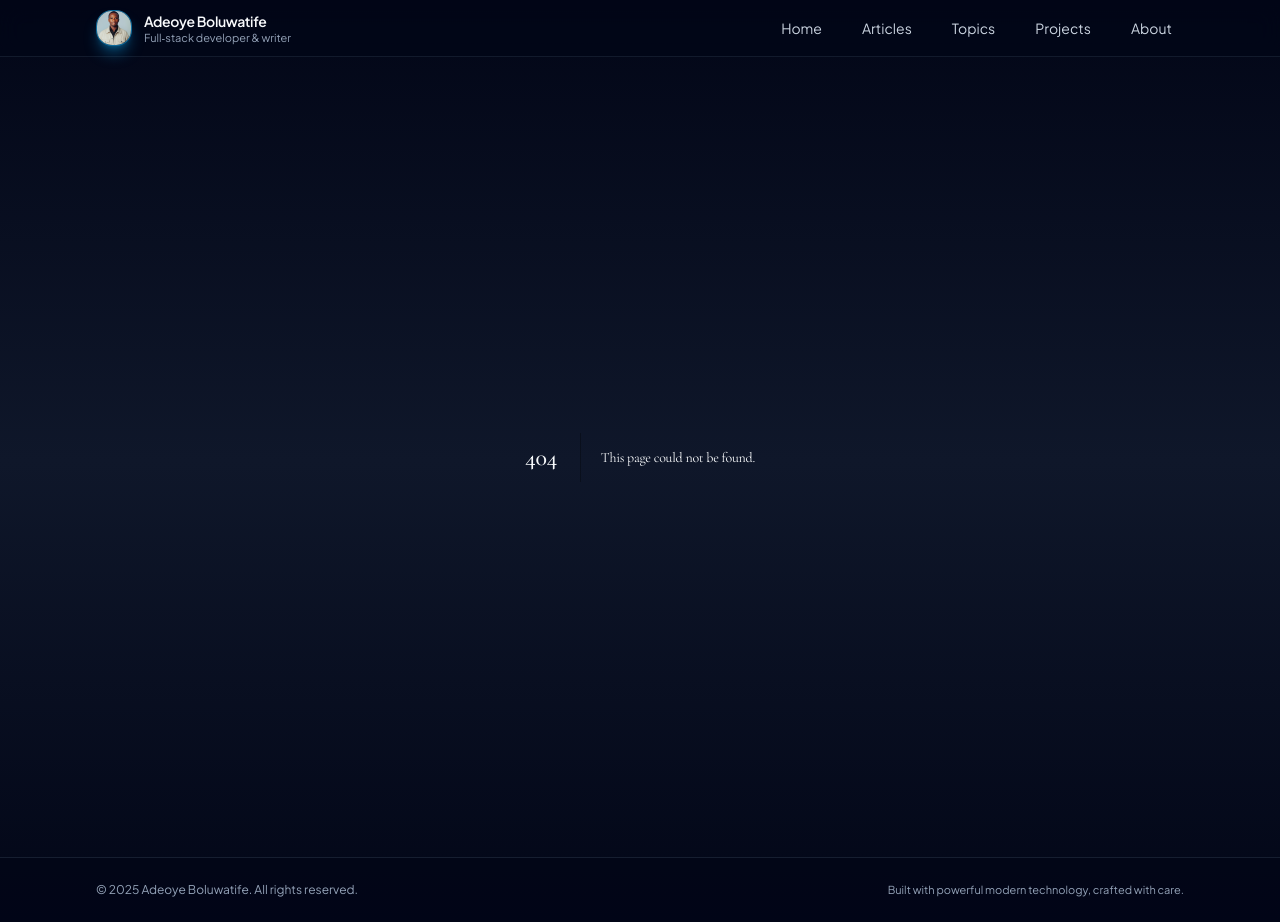
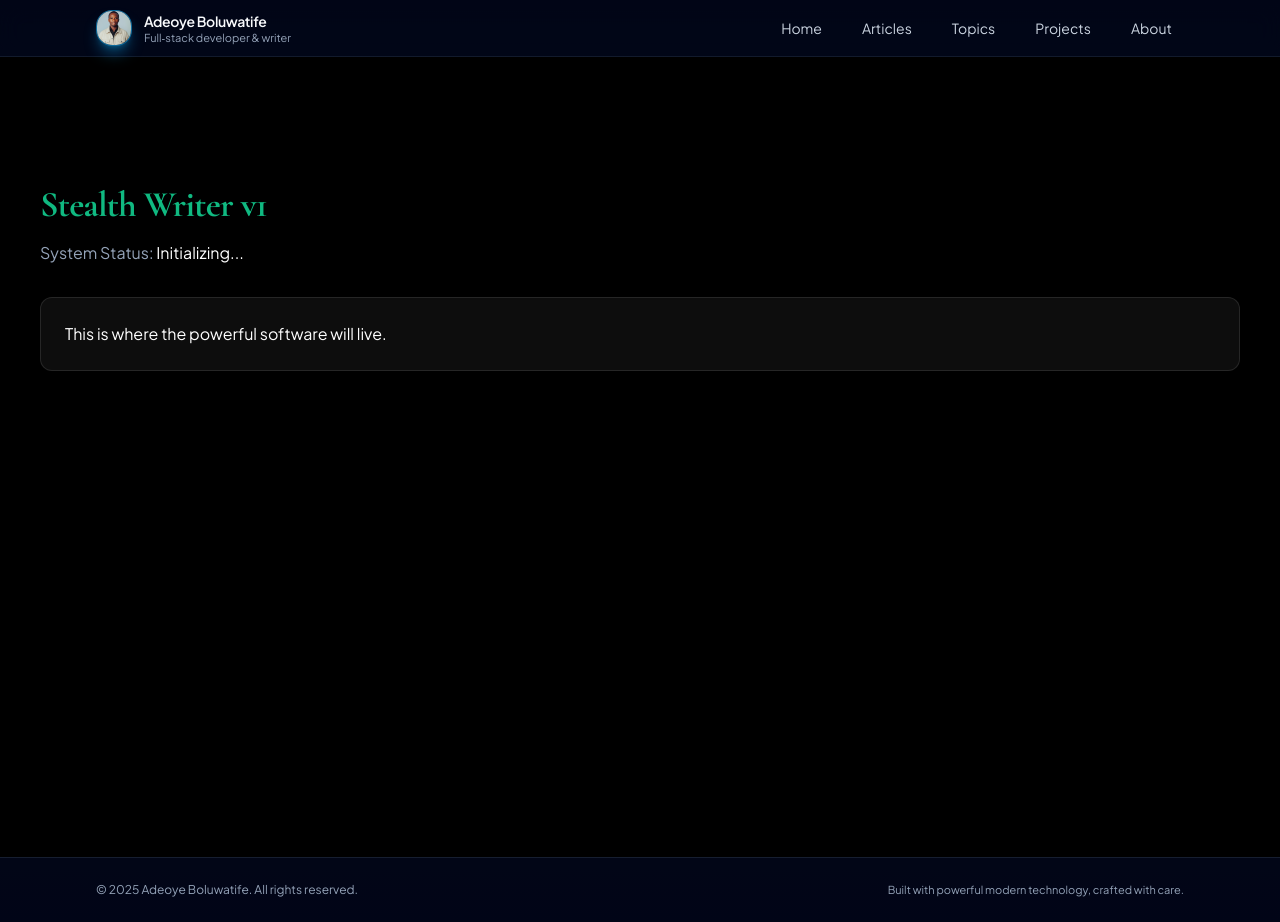
Before and after one commit to boluadeoye/world-class-blog-frontend, a Next.js app: page /tools/humanizer in a window 1280 px wide. Before the commit this address had no page. Built offline with nearby package versions, Linux system fonts and the light colour scheme.

Commit message:
feat: init software workspace

```diff
--- /dev/null
+++ b/src/app/tools/humanizer/page.tsx
@@ -0,0 +1,13 @@
+export default function HumanizerPage() {
+  return (
+    <div className="min-h-screen bg-black text-white p-10 pt-32">
+      <h1 className="text-4xl font-bold text-emerald-500">Stealth Writer v1</h1>
+      <p className="mt-4 text-slate-400">
+        System Status: <span className="text-white">Initializing...</span>
+      </p>
+      <div className="mt-8 p-6 border border-white/10 rounded-xl bg-white/5">
+        <p>This is where the powerful software will live.</p>
+      </div>
+    </div>
+  )
+}
```
